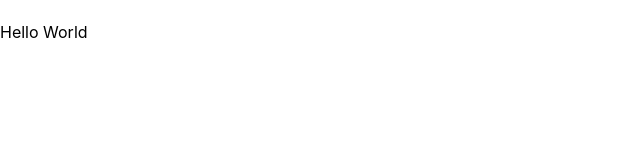
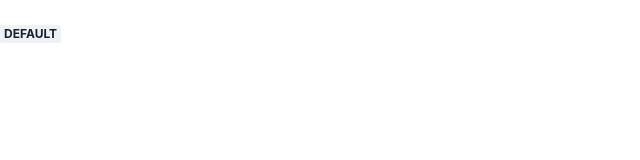
Before and after one commit to techyhk/automation-dashboard, a React (Vite) app: page / in a window 1280 px wide. Shown: the top 160 px of the page, without its empty margins (0-640 px from the left). Built offline with nearby package versions, Linux system fonts and the light colour scheme.

Commit message:
setup(#4): react component chakra UI

```diff
--- a/package.json
+++ b/package.json
@@ -10,17 +10,22 @@
     "prepare": "husky install"
   },
   "dependencies": {
+    "@chakra-ui/react": "^2.1.2",
+    "@emotion/react": "^11",
+    "@emotion/styled": "^11",
     "eslint": "^8.17.0",
     "eslint-config-prettier": "^8.5.0",
     "eslint-config-react": "^1.1.7",
     "eslint-plugin-prettier": "^4.0.0",
     "eslint-plugin-react": "^7.30.0",
     "eslint-plugin-react-hooks": "^4.5.0",
+    "framer-motion": "^6",
     "react": "^18.0.0",
     "react-dom": "^18.0.0",
     "vite-plugin-eslint": "^1.6.1"
   },
   "devDependencies": {
+    "@babel/core": "^7.18.2",
     "@commitlint/cli": "^17.0.2",
     "@commitlint/config-conventional": "^17.0.2",
     "@types/react": "^18.0.0",
--- a/src/App.tsx
+++ b/src/App.tsx
@@ -1,7 +1,12 @@
 import React from 'react';
+import { Badge } from '@chakra-ui/react';
 
 function App() {
-  return <div className="mt-5">Hello World</div>;
+  return (
+    <div className="mt-5">
+      <Badge>Default</Badge>
+    </div>
+  );
 }
 
 export default App;
--- a/src/main.tsx
+++ b/src/main.tsx
@@ -3,9 +3,13 @@ import ReactDOM from 'react-dom/client';
 import App from './App';
 import './index.css';
 
+import { ChakraProvider } from '@chakra-ui/react';
+
 // eslint-disable-next-line
 ReactDOM.createRoot(document.getElementById('root')!).render(
   <React.StrictMode>
-    <App />
+    <ChakraProvider>
+      <App />
+    </ChakraProvider>
   </React.StrictMode>
 );
--- a/vite.config.ts
+++ b/vite.config.ts
@@ -4,4 +4,9 @@ import react from '@vitejs/plugin-react';
 // https://vitejs.dev/config/
 export default defineConfig({
   plugins: [react()],
+  server: {
+    watch: {
+      usePolling: true,
+    },
+  },
 });
```
Also changed, not shown: 1 other file (tests, documents, lock files or other folders).
